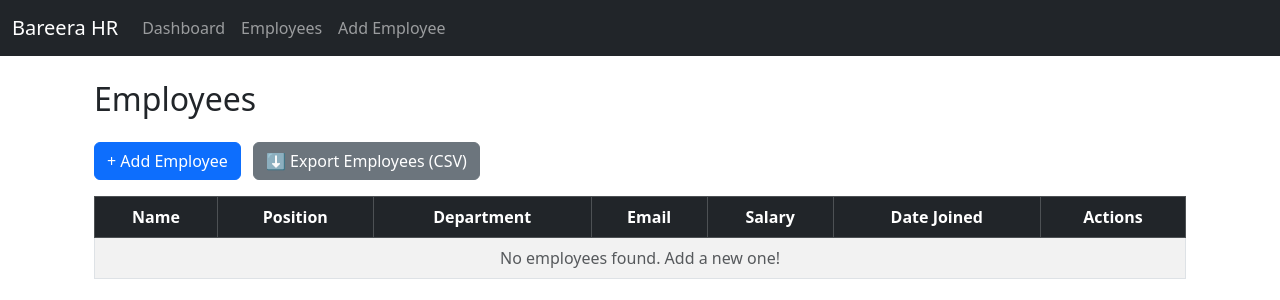
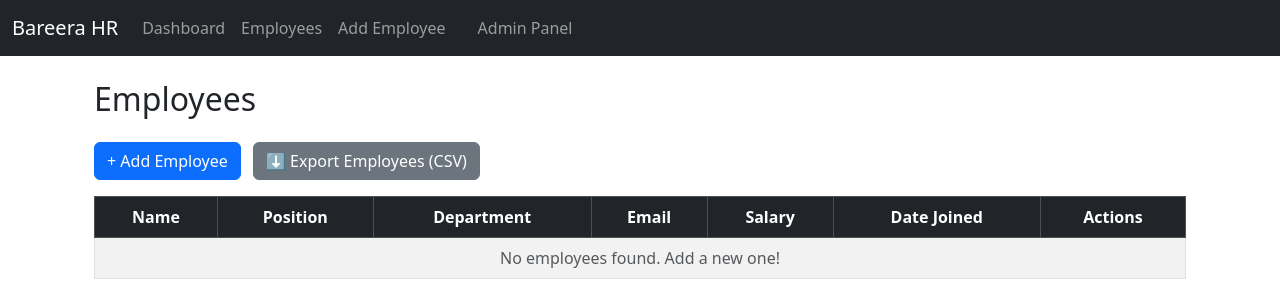
Before and after one commit to shahmeerkhannn11/bareera-hr-module, a Django app: page /employees/ in a window 1280 px wide. Shown: the top 300 px of the page. Run offline with Django 5.2, Linux system fonts and the light colour scheme; data that the repository does not hold is empty.

Commit message:
Added Admin Panel button to navbar for quick access

```diff
--- a/hr/templates/hr/base.html
+++ b/hr/templates/hr/base.html
@@ -15,6 +15,10 @@
         <li class="nav-item"><a class="nav-link" href="/">Dashboard</a></li>
         <li class="nav-item"><a class="nav-link" href="/employees/">Employees</a></li>
         <li class="nav-item"><a class="nav-link" href="/employees/add/">Add Employee</a></li>
+        <li class="nav-item">
+  <a class="nav-link btn btn-sm btn-outline-light ms-3" href="/admin/" target="_blank">Admin Panel</a>
+</li>
+
       </ul>
     </div>
   </div>
```
